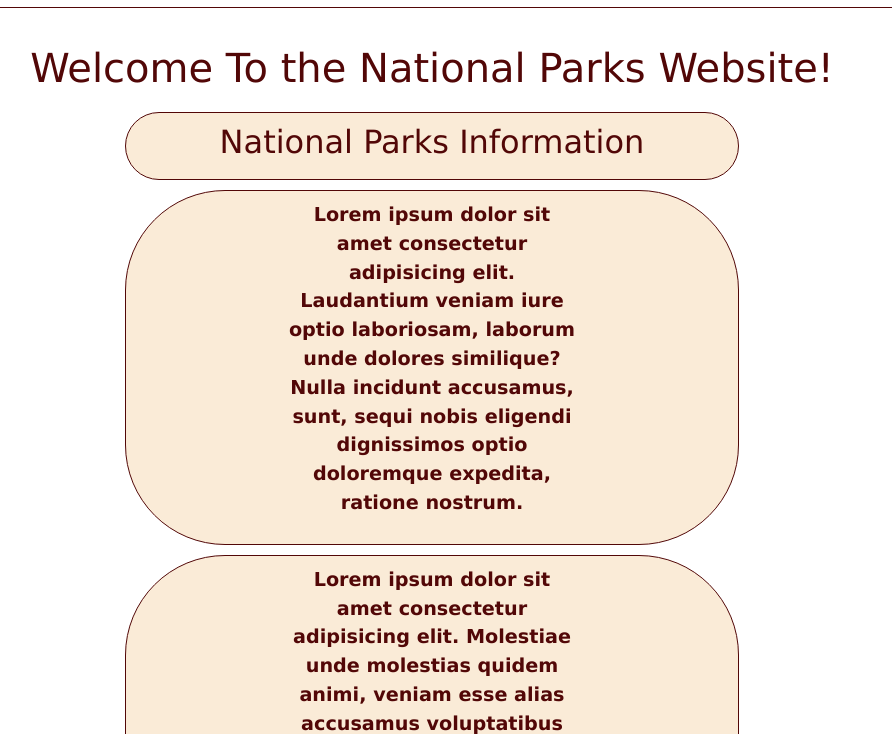
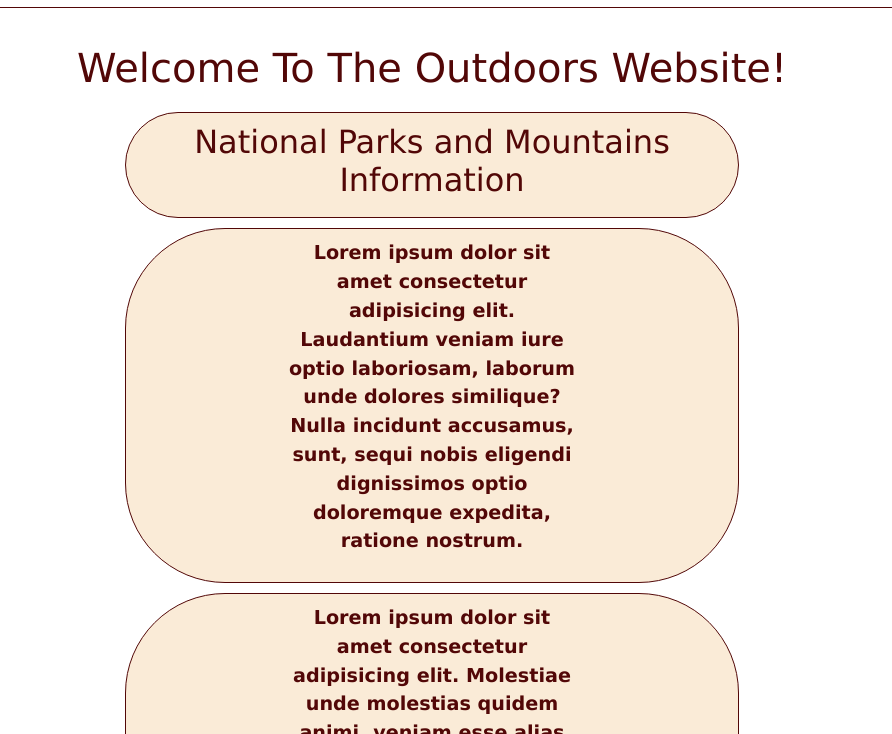
Before and after one commit to yoitshavi/Capstone2, a plain HTML site: page home_page.html in a window 1280 px wide. Shown: the part 66-800 px from the top of the page, without its empty margins (208-1100 px from the left). Drawn offline with nearby package versions, Linux system fonts and the light colour scheme.

Commit message:
committed ReadMe

```diff
--- a/home_page.html
+++ b/home_page.html
@@ -41,13 +41,13 @@
       </div>
       <div class="row nav">
         <div class="col-sm-12">
-          <h1>Welcome To the National Parks Website!</h1>
+          <h1>Welcome To The Outdoors Website!</h1>
         </div>
       </div>
 
       <div class="row info">
         <div class="col">
-          <h2>National Parks Information</h2>
+          <h2>National Parks and Mountains Information</h2>
         </div>
       </div>
       <div class="row info">
@@ -97,6 +97,5 @@
       integrity="sha384-ENjdO4Dr2bkBIFxQpeoTz1HIcje39Wm4jDKdf19U8gI4ddQ3GYNS7NTKfAdVQSZe"
       crossorigin="anonymous"
     ></script>
-    <script src="./index.js"></script>
   </body>
 </html>
```
Also changed, not shown: mountain.html (+0 -3 lines), 1 other file.
